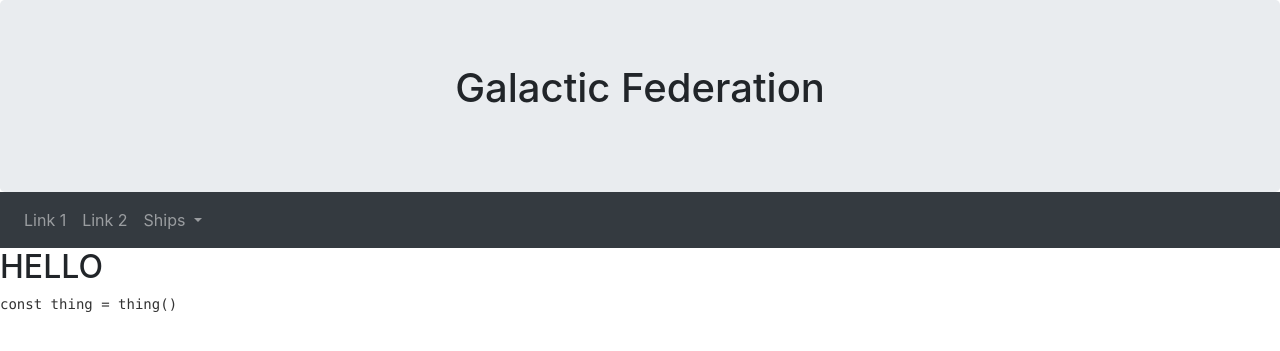
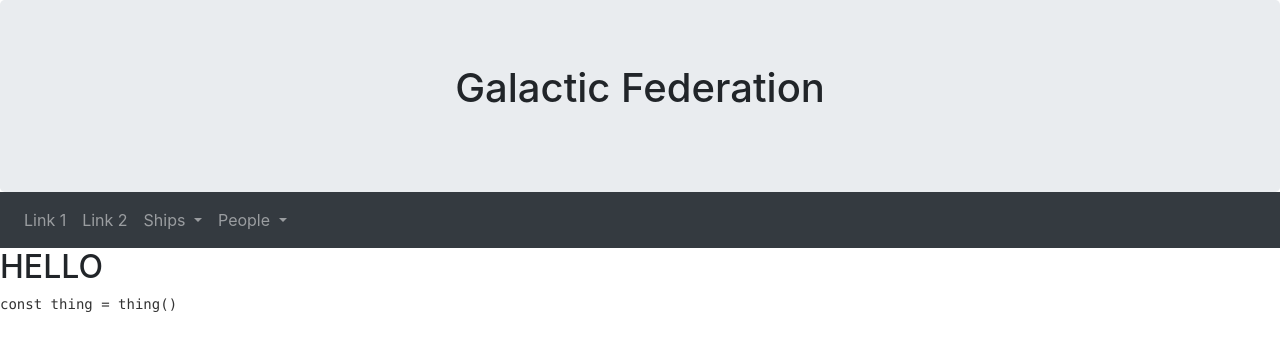
Before and after one commit to Galatic-Federation/Galatic-Federation.github.io, a Jekyll site: the page built from index.md, in a window 1280 px wide. Shown: the top 351 px of the page. Built offline with Jekyll 4.4.1, drawn with Linux system fonts in a browser that asks for light colours.

Commit message:
Update default.html

```diff
--- a/_layouts/default.html
+++ b/_layouts/default.html
@@ -50,6 +50,23 @@
               <a class="dropdown-item" href="#">Link 3</a>
             </div>
           </li>
+
+          <!-- Dropdown -->
+          <li class="nav-item dropdown">
+            <a
+              class="nav-link dropdown-toggle"
+              href="#"
+              id="navbardrop"
+              data-toggle="dropdown"
+            >
+              People
+            </a>
+            <div class="dropdown-menu">
+              <a class="dropdown-item" href="/people/reid.html">Commander Reid</a>
+              <a class="dropdown-item" href="#">Link 2</a>
+              <a class="dropdown-item" href="#">Link 3</a>
+            </div>
+          </li>
         </ul>
       </nav>
     {{ content }}
```
